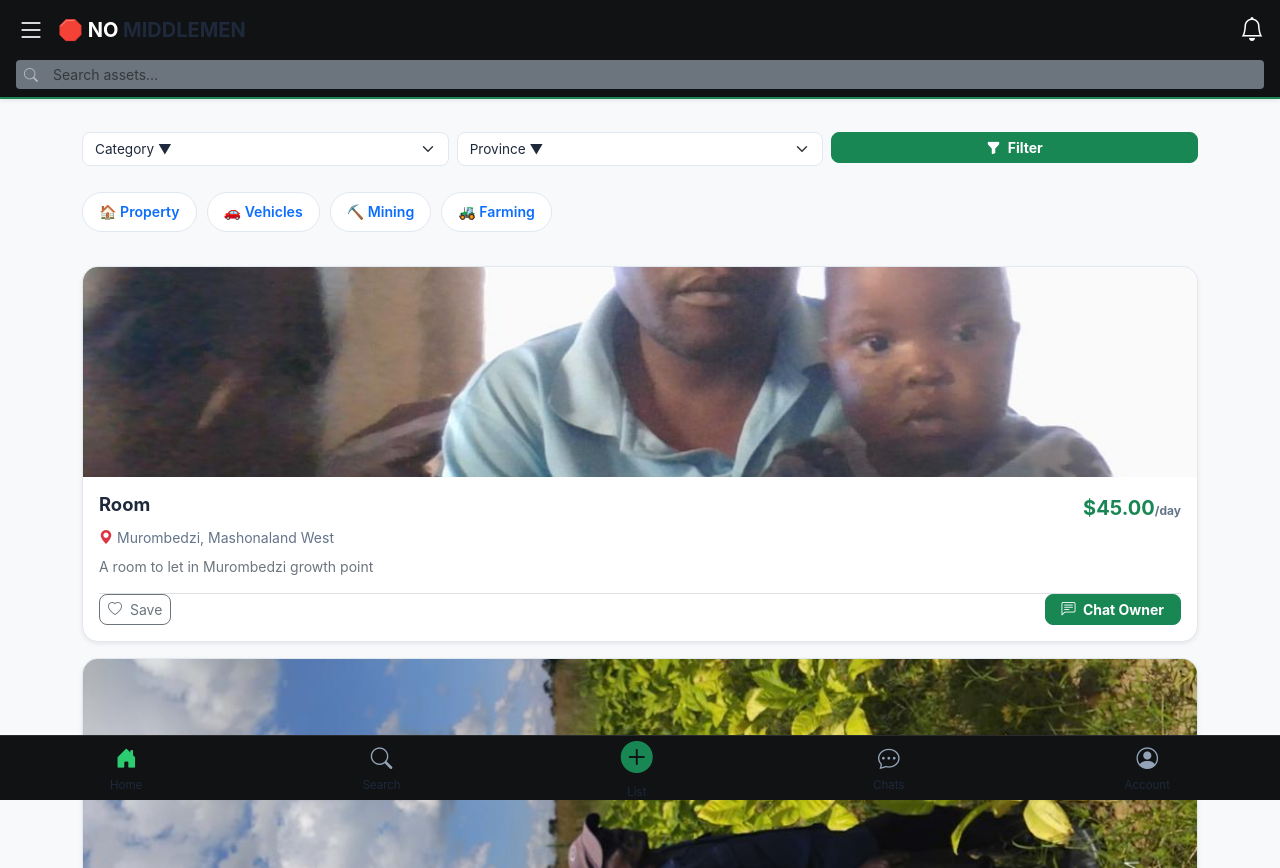
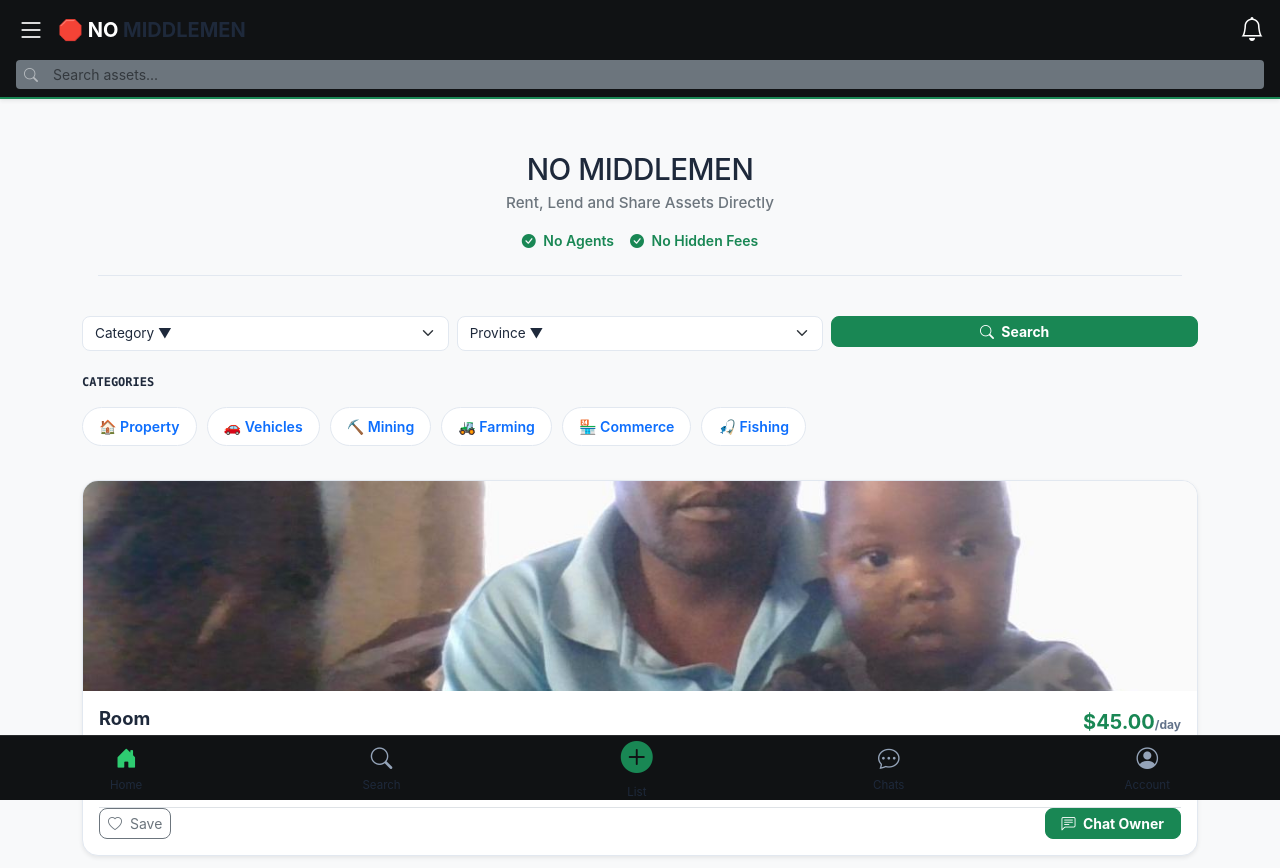
Before and after one commit to simeonmbwani/no-middlemen-market, a Django app: page / in a window 1280 px wide. Shown: the top 868 px of the page. Run offline with Django 5.2, Linux system fonts and the light colour scheme; data comes from the database, SQL or seed files in the repository.

Commit message:
Cleaned template duplication parameters and implemented search filters with responsive full width cards

```diff
--- a/listings/templates/listings/listing_list.html
+++ b/listings/templates/listings/listing_list.html
@@ -2,45 +2,57 @@
 
 {% block content %}
 
-<!-- 3. COMPACT SEARCH FILTERS ENGINE (Zimbabwe Geolocation Options) -->
-<form method="GET" action="{% url 'listings:list' %}" class="row g-2 mb-3 mt-1">
+<div class="text-center py-4 my-2 rounded-4 p-3 border-0 bg-transparent">
+    <h1 class="fw-black mb-1" style="font-size: 1.85rem; letter-spacing: -0.5px;">NO MIDDLEMEN</h1>
+    <p class="lead mb-3 text-secondary" style="font-size: 0.95rem; font-weight: 500;">Rent, Lend and Share Assets Directly</p>
+    <div class="d-flex justify-content-center gap-3 border-bottom pb-4" style="border-color: var(--border-line) !important;">
+        <span class="small fw-semibold text-success"><i class="bi bi-check-circle-fill me-1"></i> No Agents</span>
+        <span class="small fw-semibold text-success"><i class="bi bi-check-circle-fill me-1"></i> No Hidden Fees</span>
+    </div>
+</div>
+
+<form method="GET" action="{% url 'listings:list' %}" class="row g-2 mb-4 mt-1">
     <div class="col-4">
         <select name="category" class="form-select filter-select">
             <option value="">Category ▼</option>
-            <option value="property">Property</option>
-            <option value="vehicle">Vehicles</option>
-            <option value="farming_equipment">Farming</option>
-            <option value="mining_equipment">Mining</option>
+            <option value="property" {% if request.GET.category == 'property' %}selected{% endif %}>Property</option>
+            <option value="vehicle" {% if request.GET.category == 'vehicle' %}selected{% endif %}>Vehicles</option>
+            <option value="mining_equipment" {% if request.GET.category == 'mining_equipment' %}selected{% endif %}>Mining</option>
+            <option value="farming_equipment" {% if request.GET.category == 'farming_equipment' %}selected{% endif %}>Farming</option>
+            <option value="commerce_business" {% if request.GET.category == 'commerce_business' %}selected{% endif %}>Commerce</option>
+            <option value="fishing" {% if request.GET.category == 'fishing' %}selected{% endif %}>Fishing</option>
         </select>
     </div>
     <div class="col-4">
         <select name="province" class="form-select filter-select">
             <option value="">Province ▼</option>
-            <option value="harare">Harare</option>
-            <option value="mash_west">Mash West</option>
-            <option value="midlands">Midlands</option>
-            <option value="bulawayo">Bulawayo</option>
+            <option value="harare" {% if request.GET.province == 'harare' %}selected{% endif %}>Harare</option>
+            <option value="bulawayo" {% if request.GET.province == 'bulawayo' %}selected{% endif %}>Bulawayo</option>
+            <option value="mash_west" {% if request.GET.province == 'mash_west' %}selected{% endif %}>Mash West</option>
+            <option value="midlands" {% if request.GET.province == 'midlands' %}selected{% endif %}>Midlands</option>
+            <option value="manicaland" {% if request.GET.province == 'manicaland' %}selected{% endif %}>Manicaland</option>
+            <option value="masvingo" {% if request.GET.province == 'masvingo' %}selected{% endif %}>Masvingo</option>
         </select>
     </div>
     <div class="col-4">
-        <button type="submit" class="btn btn-success btn-sm w-100 fw-bold rounded-3 py-1.5"><i class="bi bi-funnel-fill me-1"></i> Filter</button>
+        <button type="submit" class="btn btn-success btn-sm w-100 fw-bold rounded-3 py-1.5"><i class="bi bi-search me-1"></i> Search</button>
     </div>
 </form>
 
-<!-- 3. HORIZONTAL CATEGORY SWIPER CHIPS -->
+<h6 class="fw-bold mb-2 text-uppercase font-monospace" style="font-size: 0.75rem; tracking: 1px;">Categories</h6>
 <div class="category-swiper mb-4">
     <a href="?category=property" class="category-chip">🏠 Property</a>
     <a href="?category=vehicle" class="category-chip">🚗 Vehicles</a>
     <a href="?category=mining_equipment" class="category-chip">⛏️ Mining</a>
     <a href="?category=farming_equipment" class="category-chip">🚜 Farming</a>
+    <a href="?category=commerce_business" class="category-chip">🏪 Commerce</a>
+    <a href="?category=fishing" class="category-chip">🎣 Fishing</a>
 </div>
 
-<!-- 5. ASSET CARDS CONTAINER (Full Screen Mobile Width) -->
 <div class="row">
     {% for item in listings %}
     <div class="col-12">
         <div class="asset-mobile-card shadow-sm">
-            <!-- Asset Thumbnail Media Frame -->
             {% if item.image1 %}
                 <img src="{{ item.image1.url }}" class="img-fluid w-100" style="height: 210px; object-fit: cover;" alt="{{ item.title }}">
             {% endif %}
@@ -62,7 +74,6 @@
         </div>
     </div>
     {% empty %}
-    <!-- 17. EMPTY STATE SAFEGUARD MODULE -->
     <div class="col-12 text-center py-5">
         <i class="bi bi-box-seize text-muted fs-1 mb-2 d-block"></i>
         <h5 class="fw-bold">No active listings match your filters.</h5>
```
